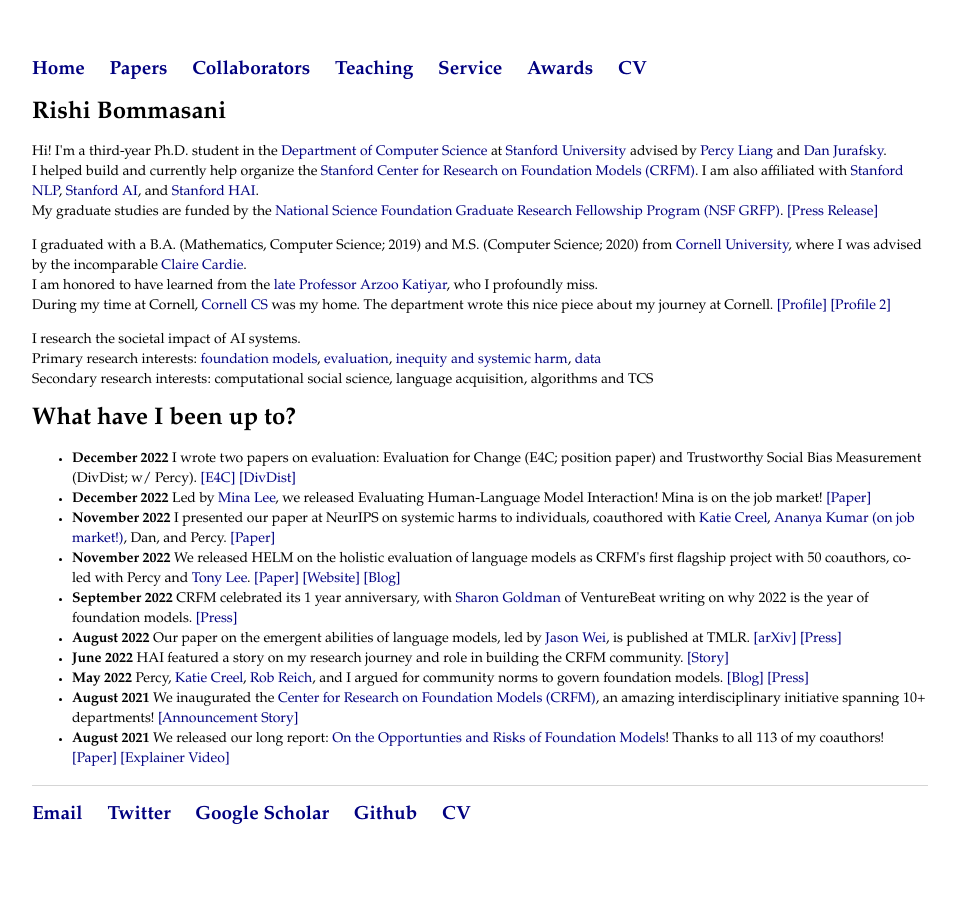
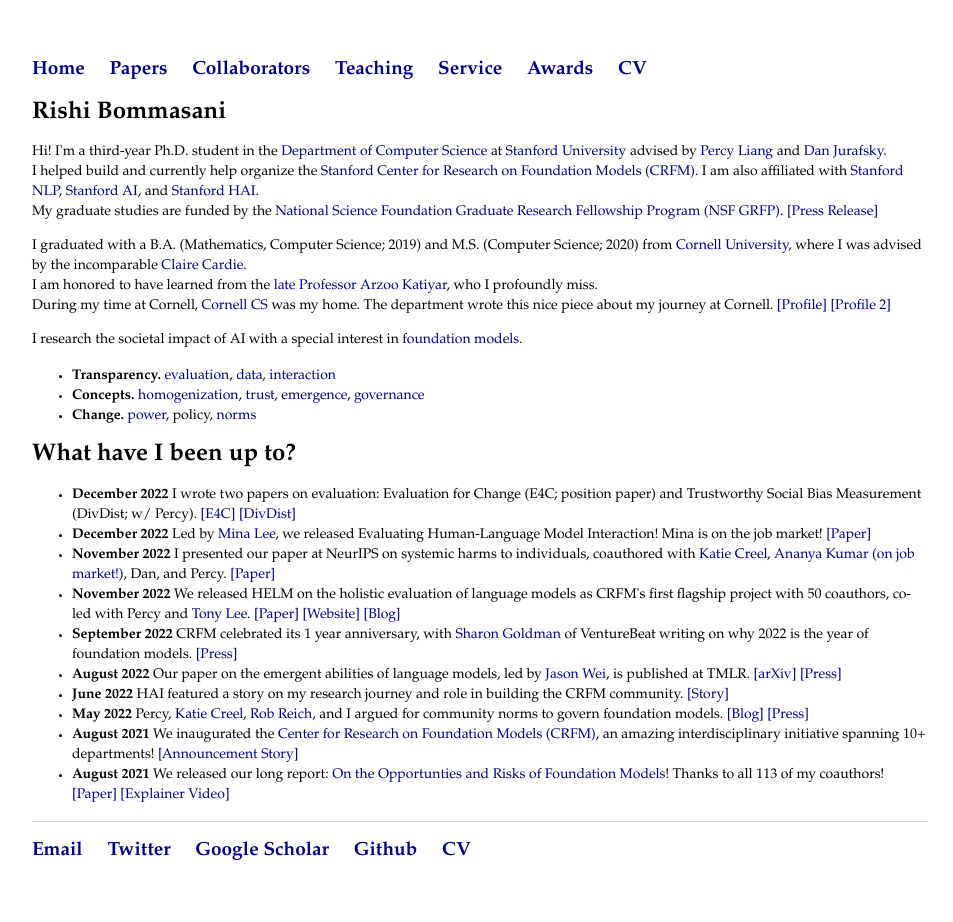
Before and after one commit to rishibommasani/rishibommasani.github.io, a Jekyll site: the page built from index.html, in a window 1280 px wide. Shown: the whole page, without its empty margins (160-1113 px from the left). Built offline with Jekyll 4.4.1, drawn with Linux system fonts in a browser that asks for light colours; before the commit the page ends 900 px from its top, so only the background shows below that.

Commit message:
rearrange research

```diff
--- a/index.html
+++ b/index.html
@@ -12,9 +12,12 @@
 <br> I am honored to have learned from the <a href="https://news.psu.edu/story/660710/2021/06/07/college-engineering-mourns-loss-faculty-member-arzoo-katiyar">late</a> <a href="https://sites.google.com/site/arzook99/home">Professor Arzoo Katiyar</a>, who I profoundly miss.
 <br> During my time at Cornell, <a href="http://www.cs.cornell.edu">Cornell CS</a> was my home. The department wrote this nice piece about my journey at Cornell. <a href="https://www.cs.cornell.edu/information/news/newsitem11229/profile-cornell-cs-ba-and-ms-graduate-rishi-bommasani"> [Profile] </a> <a href="https://www.cs.cornell.edu/information/news/newsitem11227/lillian-lee-and-tacl-cs-graduate-stanford-new-platform-data-privacy"> [Profile 2] </a> </p>
 
-<p> I research the societal impact of AI systems.
-<br> Primary research interests: <a href="https://arxiv.org/abs/2108.07258">foundation models</a>, <a href="https://arxiv.org/abs/2211.09110">evaluation</a>, <a href="https://arxiv.org/abs/2211.13972">inequity and systemic harm</a>, <a href="https://arxiv.org/abs/2206.03216">data</a>
-<br> Secondary research interests: computational social science, language acquisition, algorithms and TCS </p>
+<p> I research the societal impact of AI with a special interest in <a href="https://arxiv.org/abs/2108.07258">foundation models</a>.
+<ul>
+<li><b>Transparency.</b> <a href="https://arxiv.org/abs/2211.09110">evaluation</a>, <a href="https://www.aclweb.org/anthology/2020.emnlp-main.649.pdf">data</a>, <a href="https://arxiv.org/abs/2212.09746">interaction</a>
+<li><b>Concepts.</b> <a href="https://arxiv.org/abs/2211.13972">homogenization</a>, <a href="https://arxiv.org/abs/2212.11672">trust</a>, <a href="https://arxiv.org/abs/2206.07682">emergence</a>, <a href="https://arxiv.org/abs/2206.03216">governance</a>
+<li><b>Change.</b> <a href="https://arxiv.org/abs/2212.11670">power</a>, policy, <a href="https://crfm.stanford.edu/2022/05/17/community-norms.html">norms</a>
+</ul>
 
 <div class="blurb">
 <h1> What have I been up to?</h1>
@@ -29,3 +32,4 @@
 <li><b>May 2022</b> Percy, <a href="https://kathleenacreel.com/">Katie Creel</a>, <a href="http://robreich.stanford.edu/">Rob Reich</a>, and I argued for community norms to govern foundation models. <a href="https://crfm.stanford.edu/2022/05/17/community-norms.html">[Blog]</a> <a href="https://www.protocol.com/enterprise/foundation-models-ai-standards-stanford">[Press]</a> </li>
 <li><b>August 2021</b> We inaugurated the <a href="https://crfm.stanford.edu/"> Center for Research on Foundation Models (CRFM)</a>, an amazing interdisciplinary initiative spanning 10+ departments! <a href="https://hai.stanford.edu/news/introducing-center-research-foundation-models-crfm">[Announcement Story]</a> </li>
 <li><b>August 2021</b> We released our long report: <a href="https://arxiv.org/abs/2108.07258">On the Opportunties and Risks of Foundation Models</a>! Thanks to all 113 of my coauthors! <a href="https://crfm.stanford.edu/report.html">[Paper]</a> <a href="https://youtu.be/ZshcPdavsdU">[Explainer Video]</a> </li>
+</ul>
```
